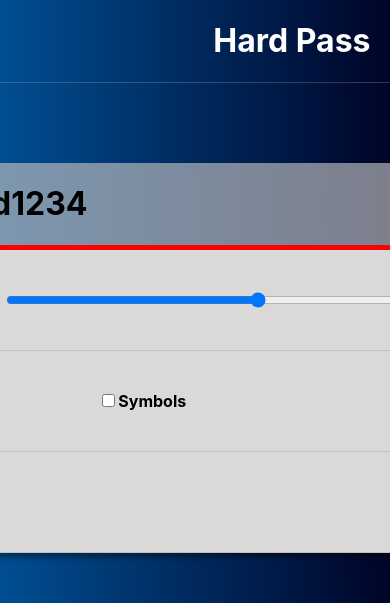
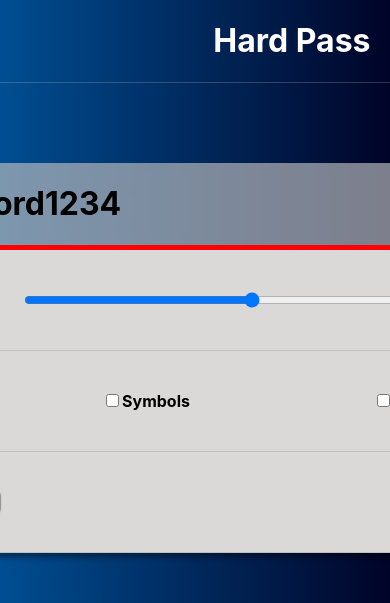
Before and after one commit to SJellen/hard-pass, a React (Create React App) app: page / in a window 390 px wide. Shown: the top 603 px of the page. Built offline with nearby package versions, Linux system fonts and the light colour scheme.

Commit message:
media querie work

```diff
--- a/src/styles/Main.css
+++ b/src/styles/Main.css
@@ -102,3 +102,10 @@ button:hover {
     transition: background-color 2s;
 
 }
+
+@media only screen and (max-width: 900px){
+    .main-container {
+        max-width: 90%;
+        margin: 5rem auto 0 auto;
+    }
+}
--- a/src/styles/SlideDown.css
+++ b/src/styles/SlideDown.css
@@ -73,3 +73,10 @@
 .copy-button-container {
     padding-right: 5%;
 }
+
+@media only screen and (max-width: 900px){
+    .slide-down-container {
+        max-width: 90%;
+        margin: 0 auto;
+    }
+}
```
